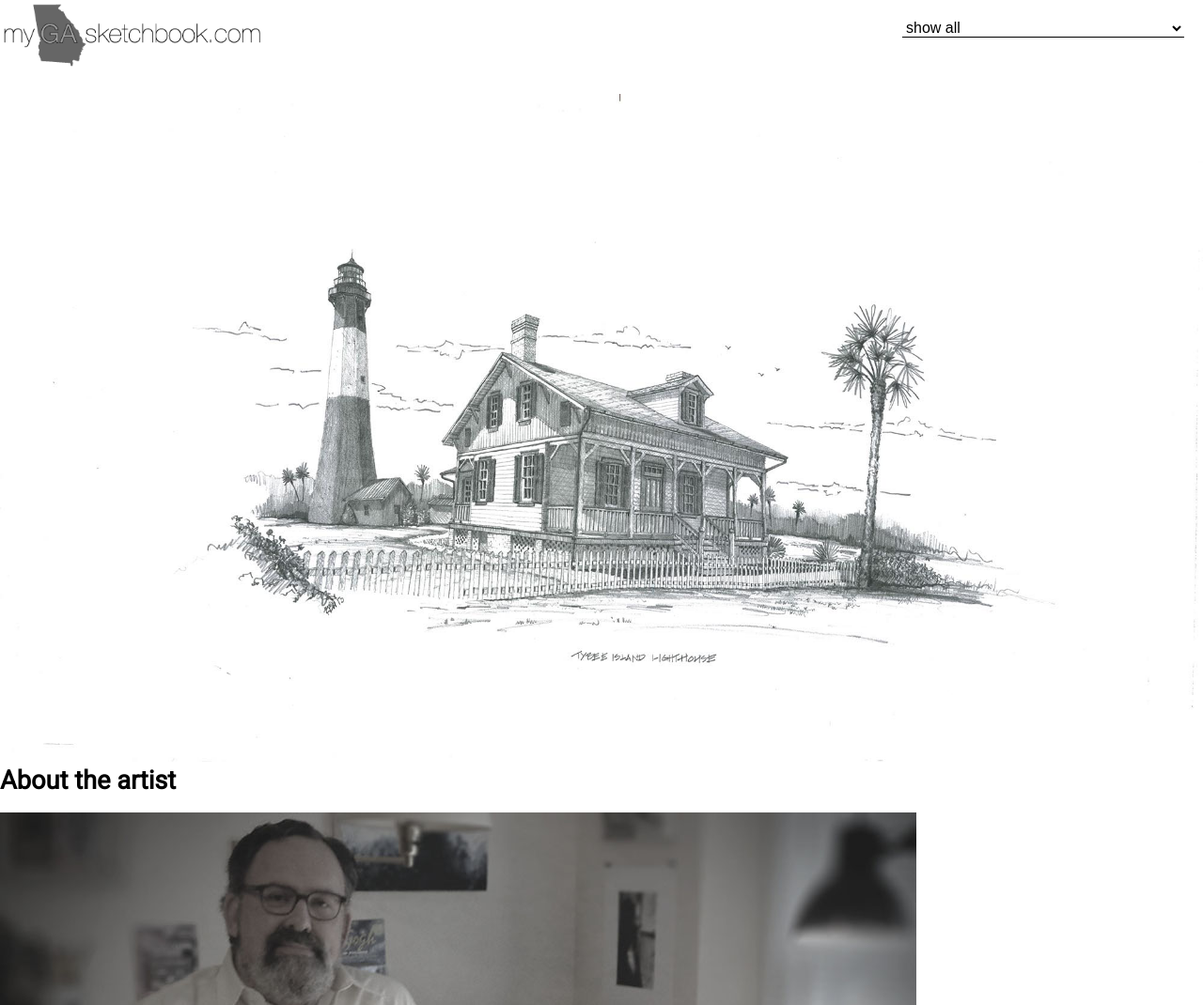
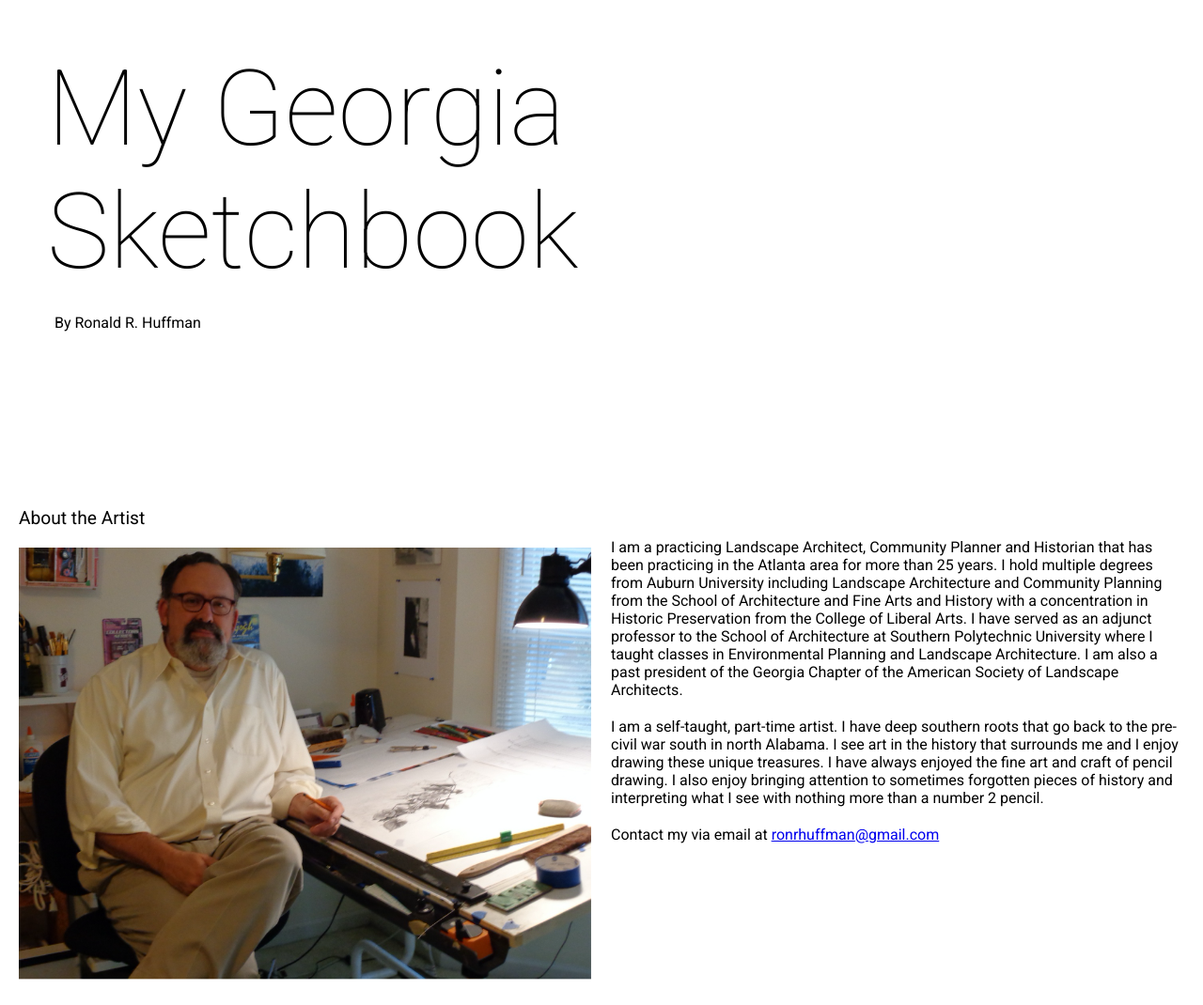
Before and after one commit to JRussellHuffman/MyGeorgiaSketchbook, a plain HTML site: page index.html in a window 1280 px wide. Shown: the top 1070 px of the page at 94% size. Drawn offline with nearby package versions, Linux system fonts and the light colour scheme; no server answers.

Commit message:
CSS updates
updated the layout

```diff
--- a/index.html
+++ b/index.html
@@ -5,28 +5,38 @@
         <script src="airtable.browser.js"></script>
         <script type="text/javascript" src="script.js"></script>
         <link rel="stylesheet" type="text/css" href="style.css">
-        <link href="https://fonts.googleapis.com/css?family=Roboto&display=swap" rel="stylesheet">
+        <!-- <link href="https://fonts.googleapis.com/css?family=Roboto&display=swap" rel="stylesheet">
+        <link rel="preconnect" href="https://fonts.gstatic.com"> -->
+        <link href="https://fonts.googleapis.com/css2?family=Roboto:wght@100;300;400;500;700;900&display=swap" rel="stylesheet">
     </head>
     <body>
-      <div class="header">
-        <div class="logo-container">
-          <img id="logo" src="assets/logo.png" alt="logo">
+      <div class="header-images">
+        <h1 class="hero-text">My Georgia Sketchbook</h1>
+        <div class="hero-subtext">
+          By Ronald R. Huffman
         </div>
-
-        <div class="dropdown-container">
+        <!-- <img class="img_header" src="assets/007.jpg" alt="farm sketch"> -->
+      </div>
+      <div id="places">
+        <!-- <div class="dropdown-container">
           <select id="filters">
             <option> show all </option>
-            <!-- load filters based on tags -->
           </select>
+        </div> -->
+        <!-- all content goes here -->
+      </div>
+      <div class="about-artist">
+        <h2 class="about-title">About the Artist</h2>
+        <div class="artist-image-container">
+          <img class="artist-image" src="assets/Ron.png" alt="picture of the artist, Ron">
         </div>
-      </div>
-      <div class="header-images">
-        <img class="img_header" src="assets/007.jpg" alt="farm sketch">
-      </div>
-      <div id="places"></div> <!-- all content goes here -->
-      <div class="about-artist">
-        <h1>About the artist</h1>
-        <img src="assets/ron.jpg" alt="picture of the artist, Ron">
+        <div class="about-artist-container">
+          <div class="about-text">I am a practicing Landscape Architect, Community Planner and Historian that has been practicing in the Atlanta area for more than 25 years. I hold multiple degrees from Auburn University including Landscape Architecture and Community Planning from the School of Architecture and Fine Arts and History with a concentration in Historic Preservation from the College of Liberal Arts. I have served as an adjunct professor to the School of Architecture at Southern Polytechnic University where I taught classes in Environmental Planning and Landscape Architecture.   I am also a past president of the Georgia Chapter of the American Society of Landscape Architects. </div>
+          <!-- <div class="about-text">My professional career has focused on providing high quality design, planning and historic preservation services to communities all across Georgia, the Southeast and recently the Midwest. My favorite projects include the design and development of gardens around Radium Springs in Albany, Georgia; the Heritage Park and Silver Comet Trail in Cobb County, Georgia; Tallulah Gorge State Park in Rabun County, Georgia; the rebuilding of Johnsons Shut-ins State Park in Missouri; the Emiquon Preserve in Illinois; the park systems in Acworth, Kennesaw, Forsyth County and Chamblee, Georgia; the streetscapes in Montezuma and Fitzgerald, Georgia; the landscape renovation at the Woodrow Wilson House in Augusta, Georgia and the renovation of Plant Park in Waycross. I also thoroughly enjoyed master planning the expansion of the UGA Campus and being part of the master planning team that helped to prepare Stone Mountain Park for the 1996 Olympics.</div> -->
+          <div class="about-text">I am a self-taught, part-time artist. I have deep southern roots that go back to the pre-civil war south in north Alabama.  I see art in the history that surrounds me and I enjoy drawing these unique treasures. I have always enjoyed the fine art and craft of pencil drawing. I also enjoy bringing attention to sometimes forgotten pieces of history and interpreting what I see with nothing more than a number 2 pencil.</div>
+          <div class="about-text">Contact my via email at <a href = "mailto: ronrhuffman@gmail.com">ronrhuffman@gmail.com</a></div>
+
+        </div>
       </div>
       <div class="modal-container">
         <div class="modal-BG"></div>
--- a/style.css
+++ b/style.css
@@ -7,6 +7,22 @@ body {
 h1 {
   font-size: 1.7em;
   margin-top: 0;
+}
+
+h1.hero-text {
+  font-weight: 100;
+  font-size: 7em;
+  /* padding: 200px 50px; */
+  /* padding: 50px; */
+  padding: 50px 50px 0 50px;
+  width: 600px;
+  position: relative;
+  z-index: 2;
+  margin-block-end: 0.2em;
+}
+
+.hero-subtext {
+  margin-left: 58px;
 }
 
 h2 {
@@ -28,6 +44,12 @@ h4 {
 
 img.img_header {
   width:100%;
+  /* filter: brightness(90%) grayscale(30%); */
+  filter: opacity(0.5)
+  height: 600px;
+  object-fit: cover;
+  position: fixed;
+  top: 0;
 }
 
 img.thumb {
@@ -54,17 +76,34 @@ select#filters {
   border-bottom: 1px solid black;
   border-radius: 0;
   font-size: 1em;
+  float:right;
+}
+
+div#places {
+  position: relative;
+  /* z-index: 10; */
+  margin:10px;
+  float: left;
+}
+
+.header-images {
+  height: 500px;
 }
 
 .art-container {
   position: relative;
   float: left;
-  width: 25%;
-  margin-top: -4px;
+  /* width: 25%; */
+  width: calc(25% - 20px);
+  padding: 10px;
+  /* margin-top: -4px; */
+  background: white;
 }
 
 .featured {
-  width:50%;
+  /* width:50%; */
+  width: calc(50% - 20px);
+  padding: 10px;
 }
 
 .right {
@@ -104,9 +143,11 @@ select#filters {
 .hover-text-container {
   display: none;
   background: gray;
-  height: 100%;
+  /* height: 100%; */
+  height: calc(100% - 24px);
   position: absolute;
-  width: 100%;
+  /* width: 100%; */
+  width: calc(100% - 20px);
   opacity: .8;
   cursor: pointer;
 }
@@ -137,8 +178,8 @@ select#filters {
 }
 
 .dropdown-container {
-  float:right;
-  padding: 20px;
+  width:100%;
+  height: 40px;
 }
 
 div.description {
@@ -158,3 +199,33 @@ div.description {
 .hidden {
   display: none;
 }
+
+div.about-artist {
+  position: relative;
+  float: left;
+}
+
+h2.about-title {
+  margin: 20px 0 0 20px;
+  font-weight: 400;
+}
+
+.artist-image-container {
+  /* width:50%; */
+  width: calc(50% - 30px);
+  padding:20px;
+  float: left;
+}
+
+img.artist-image {
+  width:100%;
+}
+
+.about-artist-container {
+  float: left;
+  width: calc(50% - 30px);
+}
+
+div.about-text {
+  padding:10px 0;
+}
```
Also changed, not shown: assets/Ron.png (added).
